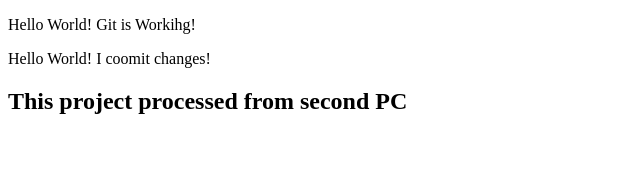
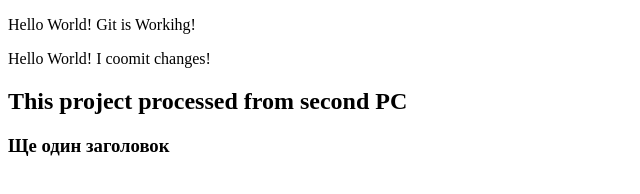
Before and after one commit to Rancour666/test_project, a plain HTML site: page index.html in a window 1280 px wide. Shown: the whole page, without its empty margins (0-640 px from the left). Drawn offline with Linux system fonts and the light colour scheme.

Commit message:
Merge commit

```diff
--- a/index.html
+++ b/index.html
@@ -10,7 +10,7 @@
 	<p>Hello World! Git is Workihg! </p>
 	<p>Hello World! I coomit changes! </p>
 	<h2>This project processed from second PC</h2>
-
+	<h3>Ще один заголовок</h3>
 	<script src="js/script.js"></script>
 </body>
 </html>
```
